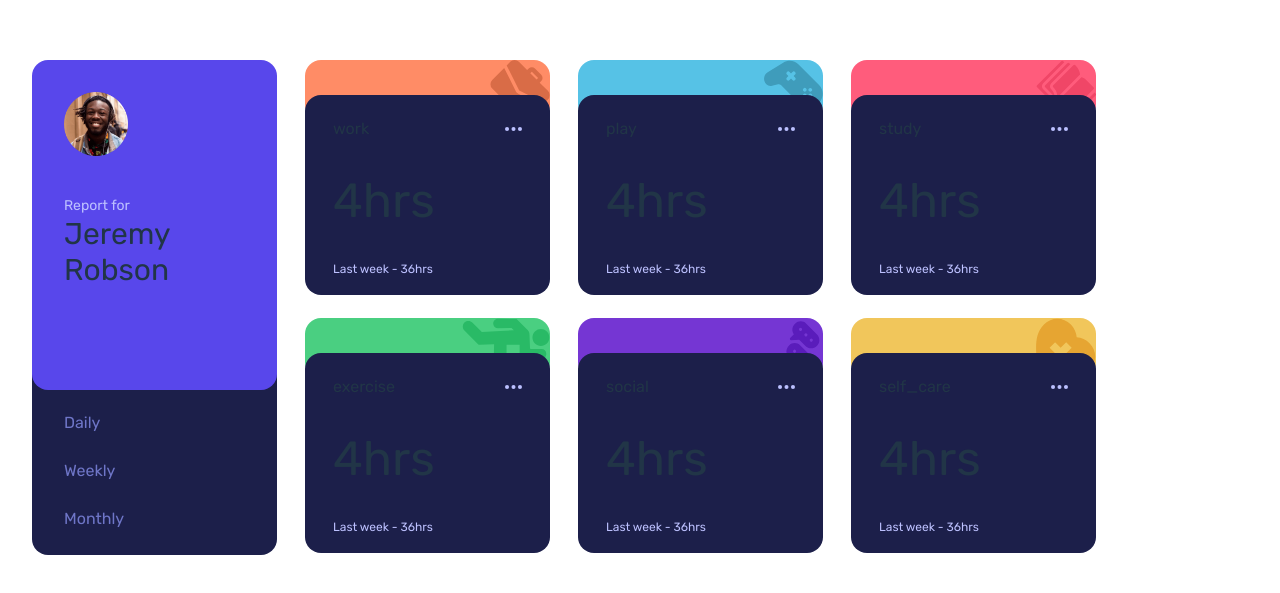
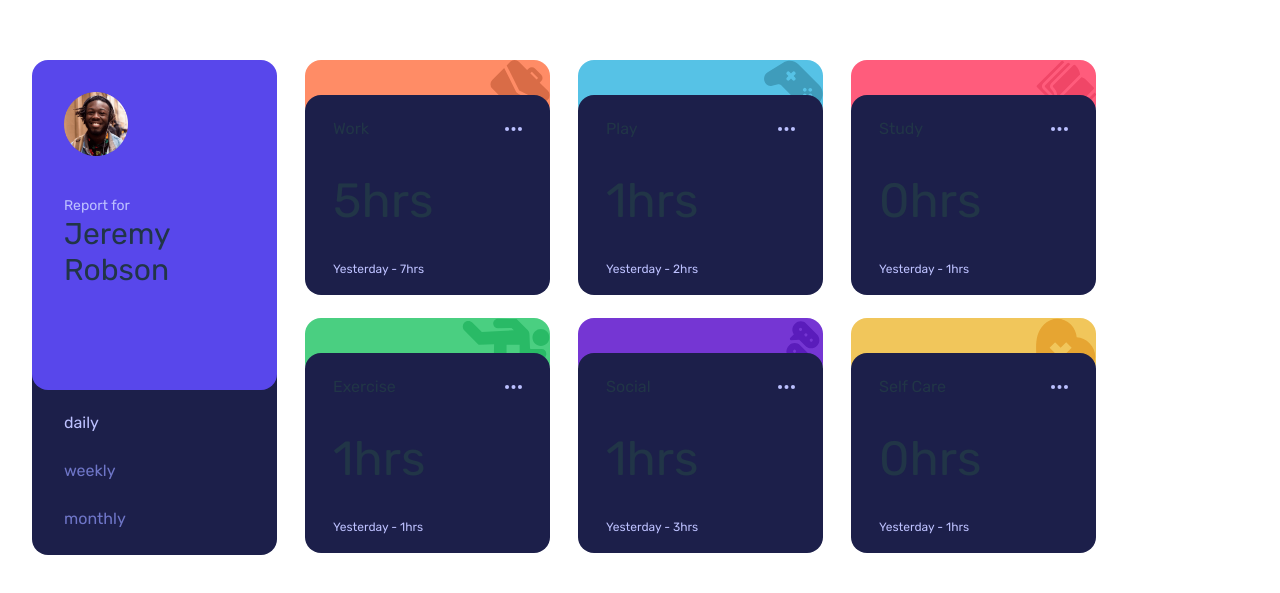
Before and after one commit to mihalidis/time-tracking-dashboard, a Vue app: page / in a window 1280 px wide. Shown: the part 111-704 px from the top of the page. Built offline with nearby package versions, Linux system fonts and the light colour scheme.

Commit message:
add data to cards

```diff
--- a/src/App.vue
+++ b/src/App.vue
@@ -7,26 +7,30 @@
         <p class="text-3xl break-words">Jeremy Robson</p>
       </div>
       <div class="flex flex-col justify-evenly bg-darkBlue px-8 pt-8 w-full max-w-[245px] h-[200px] rounded-2xl absolute top-[295px]">
-        <span class="text-desaturatedBlue hover:text-paleBlue cursor-pointer">Daily</span>
-        <span class="text-desaturatedBlue hover:text-paleBlue cursor-pointer">Weekly</span>
-        <span class="text-desaturatedBlue hover:text-paleBlue cursor-pointer">Monthly</span>
+        <span v-for="(time, index) in timeSelection.selection"
+              :key="index"
+              class="hover:text-paleBlue cursor-pointer"
+              @click.prevent="changeSelectedTime(time)"
+              :class="time.selected ? 'text-paleBlue' : 'text-desaturatedBlue'" >{{ time.title }}</span>
       </div>
     </div>
     <div class="grid grid-cols-3 gap-y-[58px] gap-x-7">
       <TrackerCard v-for="(item, index) in trackerData"
                     :key="index"
-                    :card-info="item" />
+                    :card-info="item"
+                    :selected-time="selectedTime" />
     </div>
   </div>
 </template>
 
 <script setup>
-import { reactive, onMounted, computed } from 'vue';
+import { reactive, computed, onBeforeMount } from 'vue';
 import TrackerCard from './components/TrackerCard.vue'
 import { useTrackerStore } from './stores/trackerStore.js';
 
 const store = useTrackerStore();
 
+// data
 const trackerCards = reactive({ data: [
   {
     icon: 'icon-work.svg',
@@ -60,6 +64,22 @@ const trackerCards = reactive({ data: [
   }
 ] });
 
+const timeSelection = reactive({ selection: [
+  {
+    title: 'daily',
+    selected: true
+  },
+  {
+    title: 'weekly',
+    selected: false
+  },
+  {
+    title: 'monthly',
+    selected: false
+  }
+]});
+
+// computed
 const trackerData = computed(() => {
   return trackerCards.data.map(item => {
     const indexItem = store.getUserLog.findIndex(log => log.title === item.title);
@@ -71,9 +91,25 @@ const trackerData = computed(() => {
   });
 });
 
-onMounted(() => {
+const selectedTime = computed(() => {
+  return timeSelection.selection.find(time => time.selected);
+});
+
+// lifecycle hooks
+onBeforeMount(() => {
   store.fetchUserWithLog();
 });
+
+// methods
+function changeSelectedTime (time) {
+  timeSelection.selection.forEach(item => {
+    if (item.title === time.title) {
+      item.selected = true;
+    } else {
+      item.selected = false;
+    }
+  });
+}
 </script>
 
 <style scoped>
--- a/src/components/TrackerCard.vue
+++ b/src/components/TrackerCard.vue
@@ -6,22 +6,47 @@
     </div>
     <div class="flex flex-col justify-around rounded-2xl w-[245px] h-[200px] px-7 pt-1 bg-darkBlue hover:bg-darkLightBlue absolute top-[35px] z-10">
       <span class="flex justify-between items-center">
-        <p>{{ cardInfo.title }}</p>
+        <p>{{ startCase(cardInfo.title) }}</p>
         <img class="h-1" src="../assets/images/icon-ellipsis.svg" alt="icon-ellipsis">
       </span>
-      <span class="text-5xl">4hrs</span>
-      <span class="text-xs text-paleBlue">Last week - 36hrs</span>
+      <span class="text-5xl">{{ cardInfo.timeframes[selectedTime.title].current }}hrs</span>
+      <span class="text-xs text-paleBlue">{{ lastTime }} - {{ cardInfo.timeframes[selectedTime.title].previous }}hrs</span>
     </div>
   </div>
 </template>
 
 <script setup>
+import { computed } from 'vue';
+import { startCase } from 'lodash';
+
 const props = defineProps({
   cardInfo: {
     type: Object,
     default() {
       return {}
     }
+  },
+  selectedTime: {
+    type: Object,
+    default() {
+      return {
+        title: 'daily',
+        selected: true
+      }
+    }
+  }
+});
+
+const lastTime = computed(() => {
+  switch (props.selectedTime.title) {
+    case 'daily':
+      return 'Yesterday';
+    case 'weekly':
+      return 'Last Week';
+    case 'monthly':
+      return 'Last Month';
+    default:
+      return 'Yesterday';
   }
 });
 </script>
```
